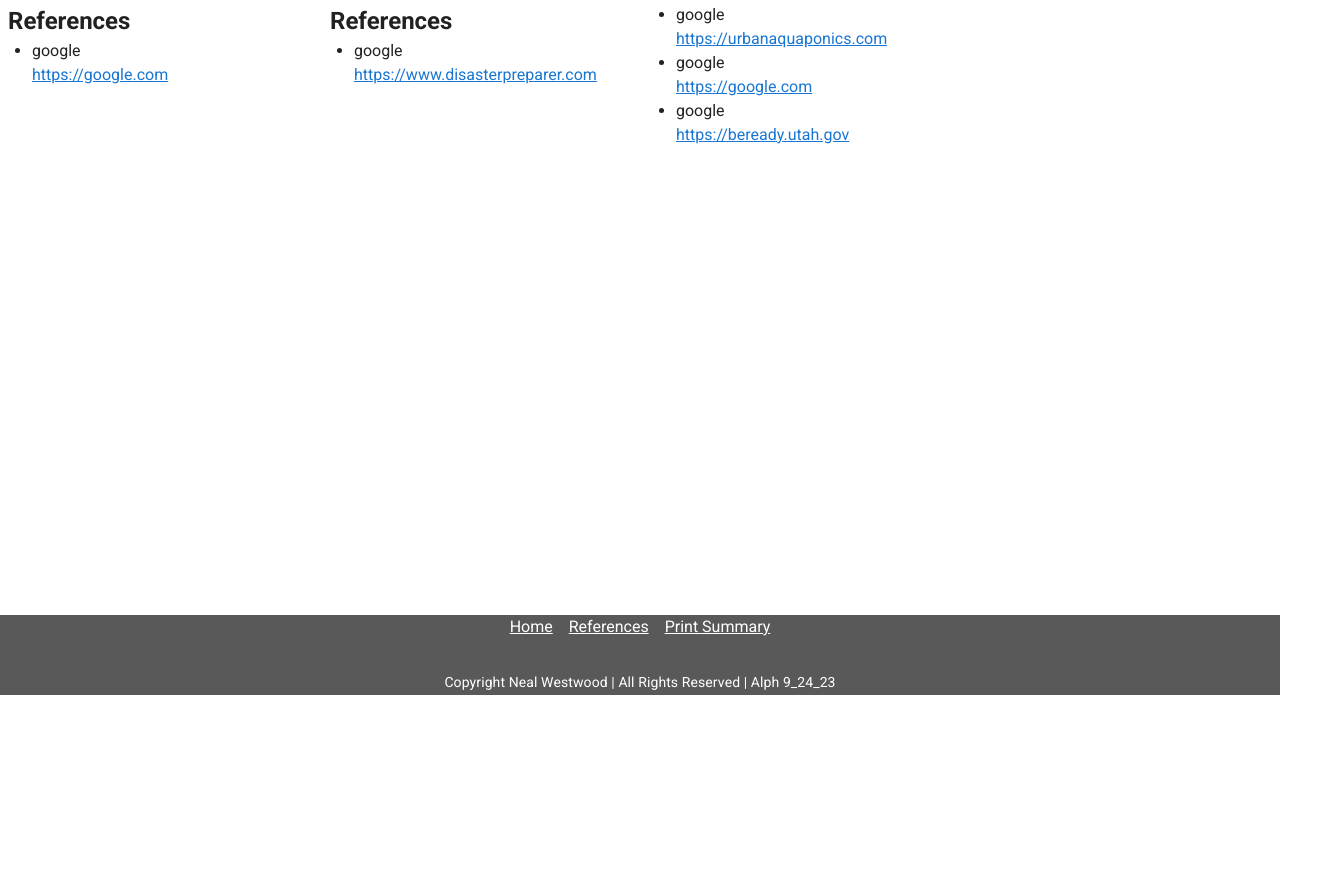
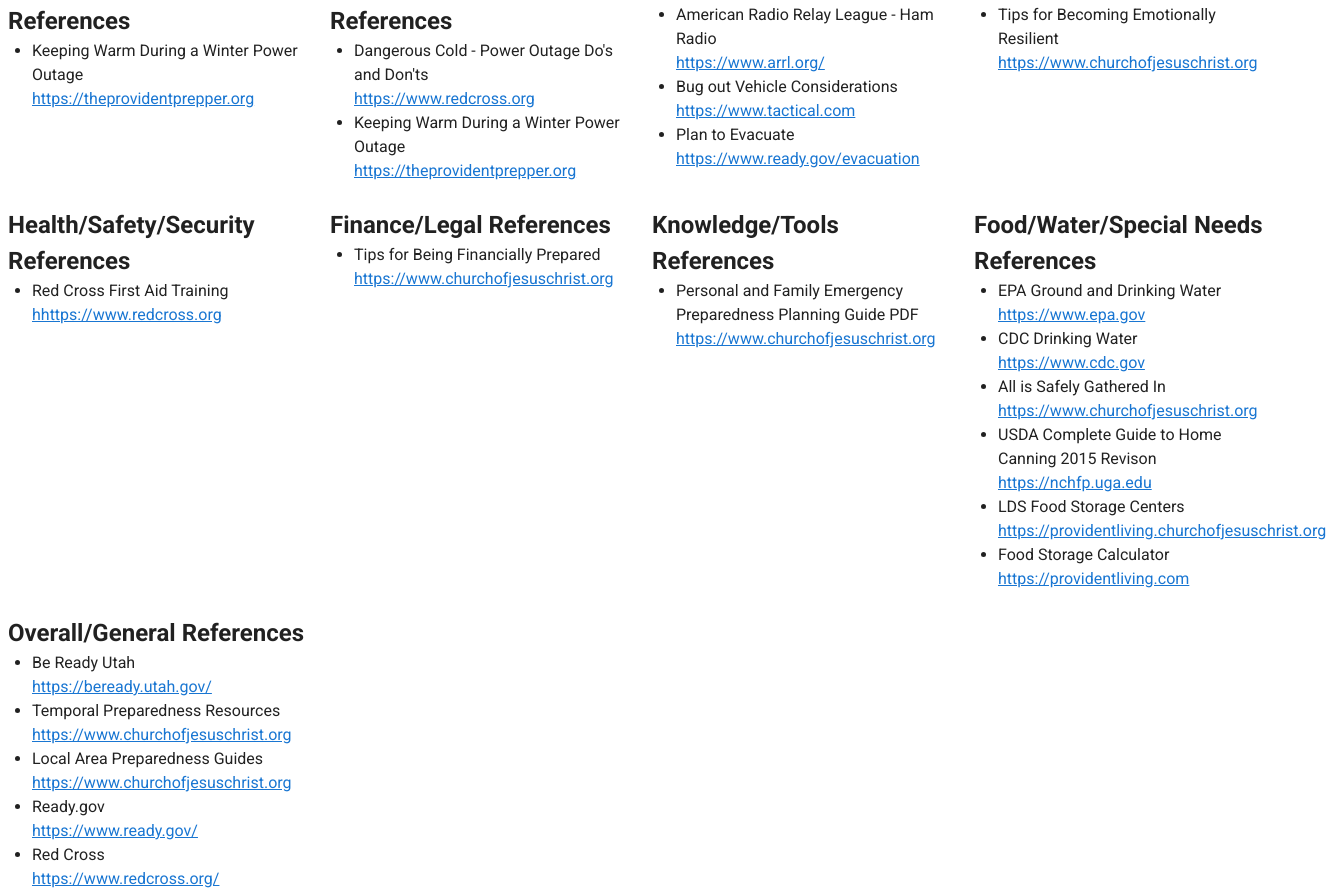
Before and after one commit to N-Westwood/dads-website, a Vue app: page /references in a window 1280 px wide. Shown: the part 105-996 px from the top of the page, 1326 px wide, since content can reach past the window. Before the commit the page ends 814 px from the top, so only its background shows below. Built offline with nearby package versions, Linux system fonts and the light colour scheme.

Commit message:
one last change

```diff
--- a/src/views/Reference.vue
+++ b/src/views/Reference.vue
@@ -6,20 +6,26 @@
           <h2>Shelter/Clothing References</h2>
           <ul>
             <li>
-              google
+              Keeping Warm During a Winter Power Outage
               <br />
-              <a href="https://google.com" target="_blank" rel="noreferrer noopener">https://google.com</a>
+              <a href="https://theprovidentprepper.org/6-lifesaving-tips-to-keep-warm-during-a-winter-power-outage/" target="_blank" rel="noreferrer noopener">https://theprovidentprepper.org</a>
             </li>
           </ul>
         </v-col>
+
 
         <v-col sm="6" lg="3">
           <h2>Heat/Light/Power/Fuel References</h2>
           <ul>
             <li>
-              google
+              Dangerous Cold - Power Outage Do's and Don'ts
               <br />
-              <a href="https://www.disasterpreparer.com" target="_blank" rel="noreferrer noopener">https://www.disasterpreparer.com</a>
+              <a href="https://www.redcross.org/about-us/news-and-events/news/Heat-Your-Home-Safely-during-Cold-Weather.html" target="_blank" rel="noreferrer noopener">https://www.redcross.org</a>
+            </li>
+            <li>
+              Keeping Warm During a Winter Power Outage
+              <br />
+              <a href="https://theprovidentprepper.org/6-lifesaving-tips-to-keep-warm-during-a-winter-power-outage/" target="_blank" rel="noreferrer noopener">https://theprovidentprepper.org</a>
             </li>
           </ul>
         </v-col>
@@ -28,19 +34,140 @@
           <h2>Transportation/Comm/Evac</h2>
           <ul>
             <li>
-              google
+              American Radio Relay League - Ham Radio
               <br />
-              <a href="https://urbanaquaponics.com" target="_blank" rel="noreferrer noopener">https://urbanaquaponics.com</a>
+              <a href="https://www.arrl.org/" target="_blank" rel="noreferrer noopener">https://www.arrl.org/</a>
             </li>
             <li>
-              google
+              Bug out Vehicle Considerations
               <br />
-              <a href="https://google.com" target="_blank" rel="noreferrer noopener">https://google.com</a>
+              <a href="https://www.tactical.com/a-beginners-guide-to-bug-out-vehicles/" target="_blank" rel="noreferrer noopener">https://www.tactical.com</a>
             </li>
             <li>
-              google
+              Plan to Evacuate
               <br />
-              <a href="https://beready.utah.gov" target="_blank" rel="noreferrer noopener">https://beready.utah.gov</a>
+              <a href="https://www.ready.gov/evacuation" target="_blank" rel="noreferrer noopener">https://www.ready.gov/evacuation</a>
+            </li>
+          </ul>
+        </v-col>
+        <v-col sm="6" lg="3">
+          <h2>Spirtual/Mental References</h2>
+          <ul>
+            <li>
+              Tips for Becoming Emotionally Resilient
+              <br />
+              <a href="https://www.churchofjesuschrist.org/life/tips-for-becoming-emotionally-resilient?lang=eng" target="_blank" rel="noreferrer noopener">https://www.churchofjesuschrist.org</a>
+            </li>
+          </ul>
+        </v-col>
+
+        <v-col sm="6" lg="3">
+          <h2>Health/Safety/Security References</h2>
+          <ul>
+            <li>
+              Red Cross First Aid Training
+              <br />
+              <a href="https://www.redcross.org/take-a-class/first-aid/first-aid-training" target="_blank" rel="noreferrer noopener">hhttps://www.redcross.org</a>
+            </li>
+          </ul>
+        </v-col>
+        <v-col sm="6" lg="3">
+          <h2>Finance/Legal References</h2>
+          <ul>
+            <li>
+              Tips for Being Financially Prepared
+              <br />
+              <a href="https://www.churchofjesuschrist.org/life/tips-for-being-financially-prepared?lang=eng" target="_blank" rel="noreferrer noopener">https://www.churchofjesuschrist.org</a>
+            </li>
+          </ul>
+        </v-col>
+        <v-col sm="6" lg="3">
+          <h2>Knowledge/Tools References</h2>
+          <ul>
+            <li>
+             Personal and Family Emergency Preparedness Planning Guide PDF
+              <br />
+              <a href="https://www.churchofjesuschrist.org/bc/content/shared/english/life-help/Personal-and-Family-Emergency-Preparedness-Planning-Guide.pdf" target="_blank" rel="noreferrer noopener">https://www.churchofjesuschrist.org</a>
+            </li>
+          </ul>
+        </v-col>
+        <v-col sm="6" lg="3">
+          <h2>Food/Water/Special Needs References</h2>
+          <ul>
+            <li>
+              EPA Ground and Drinking Water
+              <br />
+              <a href="https://www.epa.gov/ground-water-and-drinking-water/home-drinking-water-filtration-fact-sheet" target="_blank" rel="noreferrer noopener">https://www.epa.gov</a>
+            </li>
+            <li>
+              CDC Drinking Water
+              <br />
+              <a href="https://www.cdc.gov/healthywater/drinking/index.html" target="_blank" rel="noreferrer noopener">https://www.cdc.gov</a>
+            </li>
+            <li>
+              All is Safely Gathered In
+              <br />
+              <a href="https://www.churchofjesuschrist.org/bc/content/shared/content/english/pdf/language-materials/04008_eng.pdf" target="_blank" rel="noreferrer noopener">https://www.churchofjesuschrist.org</a>
+            </li>
+            <li>
+              USDA Complete Guide to Home Canning 2015 Revison
+              <br />
+              <a href="https://nchfp.uga.edu/publications/publications_usda.html#gsc.tab=0" target="_blank" rel="noreferrer noopener">https://nchfp.uga.edu</a>
+            </li>
+            <li>
+              LDS Food Storage Centers
+              <br />
+              <a href="https://providentliving.churchofjesuschrist.org/food-storage?lang=eng" target="_blank" rel="noreferrer noopener">https://providentliving.churchofjesuschrist.org</a>
+            </li>
+            <li>
+              Food Storage Calculator
+              <br />
+              <a href="https://providentliving.com/preparedness/food-storage/foodcalc/" target="_blank" rel="noreferrer noopener">https://providentliving.com</a>
+            </li>
+          </ul>
+        </v-col>
+        <v-col sm="6" lg="3">
+          <h2>Overall/General References</h2>
+          <ul>
+            <li>
+              Be Ready Utah
+              <br />
+              <a href="https://beready.utah.gov/" target="_blank" rel="noreferrer noopener">https://beready.utah.gov/</a>
+            </li>
+            <li>
+              Temporal Preparedness Resources
+              <br />
+              <a href="https://www.churchofjesuschrist.org/life/temporal-preparedness-resources?lang=eng" target="_blank" rel="noreferrer noopener">https://www.churchofjesuschrist.org</a>
+            </li>
+            <li>
+              Local Area Preparedness Guides
+              <br />
+              <a href="https://www.churchofjesuschrist.org/life/AreaPreparednessGuides?lang=eng" target="_blank" rel="noreferrer noopener">https://www.churchofjesuschrist.org</a>
+            </li>
+            <li>
+              Ready.gov
+              <br />
+              <a href="https://www.ready.gov/" target="_blank" rel="noreferrer noopener">https://www.ready.gov/</a>
+            </li>
+            <li>
+              Red Cross
+              <br />
+              <a href="https://www.redcross.org/" target="_blank" rel="noreferrer noopener">https://www.redcross.org/</a>
+            </li>
+            <li>
+              Center for Disease Control
+              <br />
+              <a href="https://www.cdc.gov/" target="_blank" rel="noreferrer noopener">https://www.cdc.gov/</a>
+            </li>
+            <li>
+              Department of Homeland Security
+              <br />
+              <a href="https://www.dhs.gov/" target="_blank" rel="noreferrer noopener">https://www.dhs.gov/</a>
+            </li>
+            <li>
+              World Health Organization
+              <br />
+              <a href="https://www.who.int/" target="_blank" rel="noreferrer noopener">https://www.who.int/</a>
             </li>
           </ul>
         </v-col>
```
